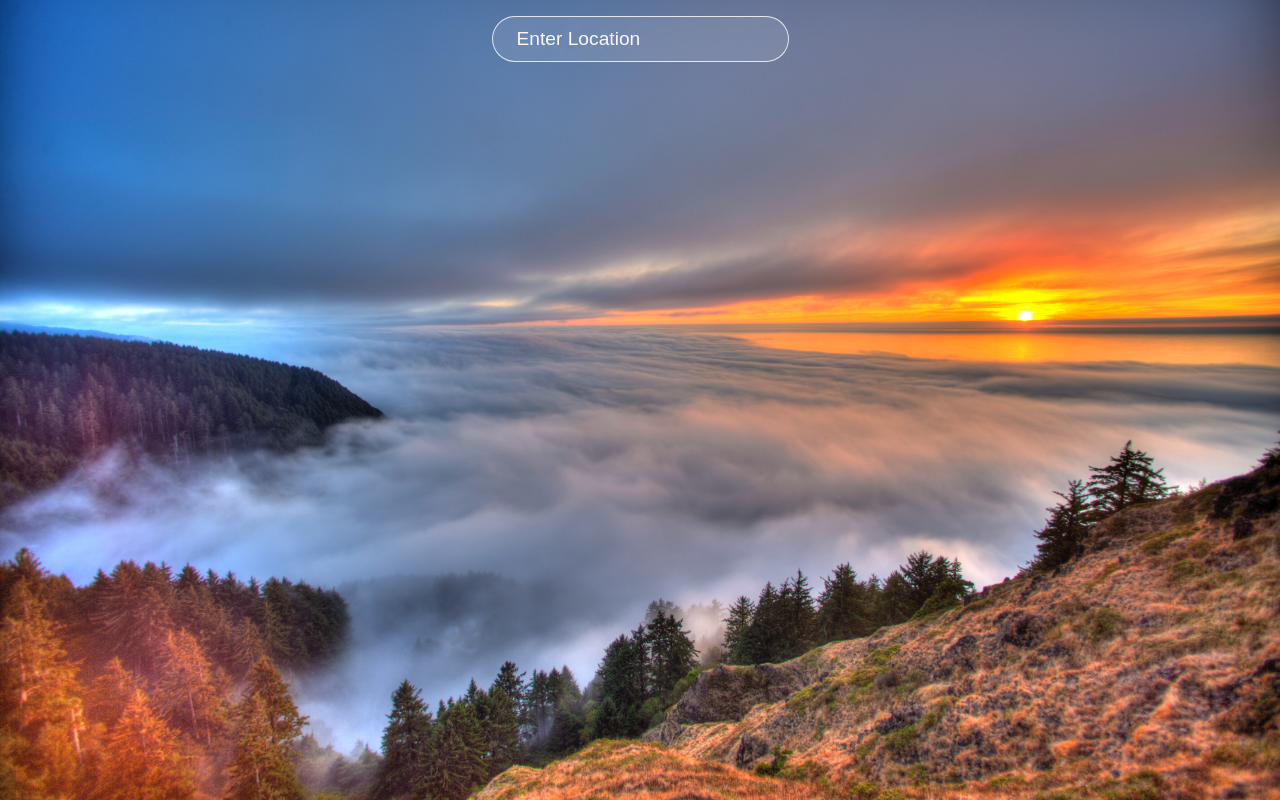
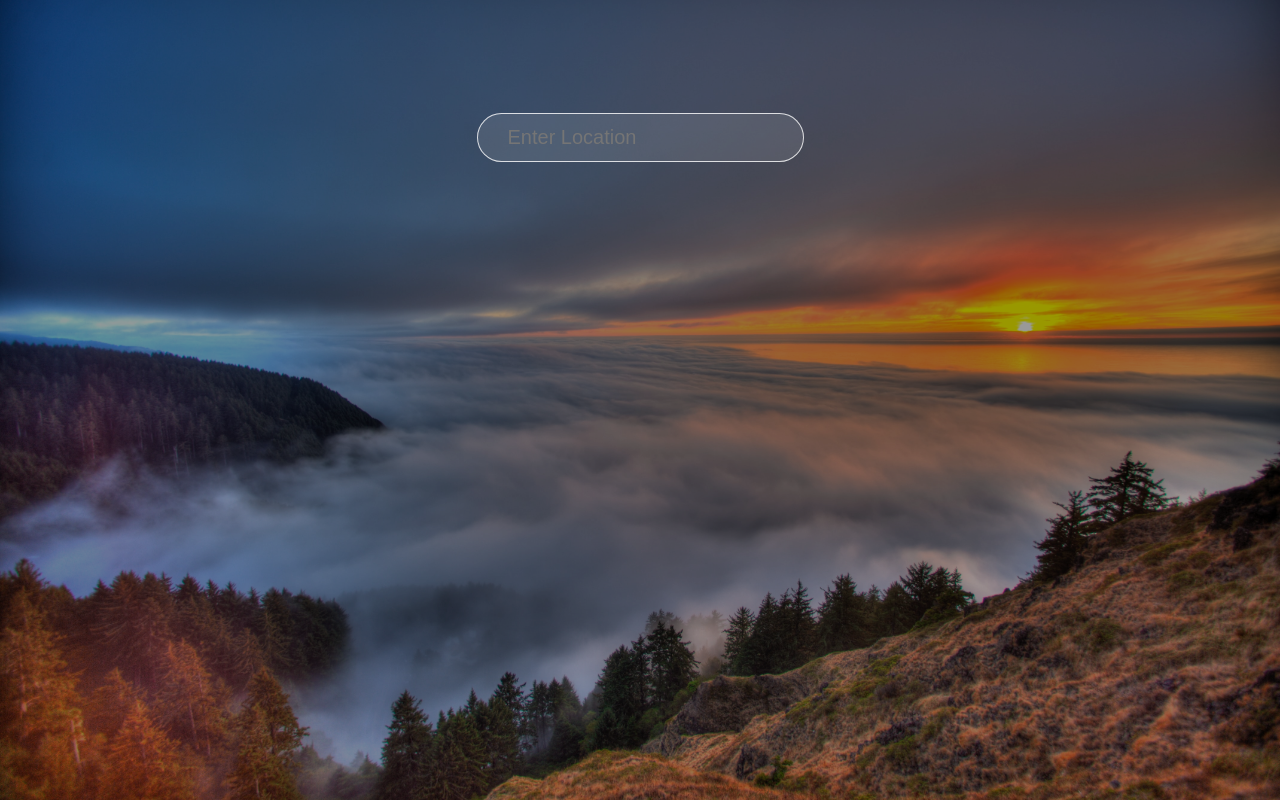
Before and after one commit to samirsharfi/weather, a React (Create React App) app: page / in a window 1280 px wide. Built offline with nearby package versions, Linux system fonts and the light colour scheme.

Commit message:
fix the style

```diff
--- a/src/App.js
+++ b/src/App.js
@@ -43,10 +43,10 @@ function App() {
           <div className="temp">
             {data.main ? <h1>{data.main.temp.toFixed()}°F</h1> : null}
           </div>
+        </div>
           <div className="description">
             {data.weather ? <p className='bold'>{data.weather[0].main}</p> : null}
           </div>
-        </div>
         {data.name &&
           <div className="bottom">
             <div className="feels">
--- a/src/index.css
+++ b/src/index.css
@@ -1,4 +1,3 @@
-
 * {
   box-sizing: border-box;
   margin: 0;
@@ -6,97 +5,68 @@
 }
 
 body {
-  font-family: 'Outfit', 'Segoe UI', 'Roboto', 'Oxygen',
-    'Ubuntu', 'Cantarell', 'Fira Sans', 'Droid Sans', 'Helvetica Neue',
-    sans-serif;
-  -webkit-font-smoothing: antialiased;
-  -moz-osx-font-smoothing: grayscale;
-  width: 100%;
-  height: 100%;
-  background-color: rgba(0,0,0,0.4);
-  background: url('./assets/sunset.jpg') no-repeat center center/cover;
-  display: flex;
- flex-direction: column;
- justify-content: center;
- align-items: center;
-
+  font-family: "Outfit", "Segoe UI", "Roboto", "Oxygen", "Ubuntu", "Cantarell",
+    "Fira Sans", "Droid Sans", "Helvetica Neue", sans-serif;
+  box-sizing: border-box;
+  margin: 0;
+  padding: 0;
+  background: url("./assets/sunset.jpg") no-repeat center center/cover;
 }
-
 p {
-  font-size: 1.6rem;
+  font-size: 30px;
 }
 
 h1 {
-  font-size: 6rem;
+  font-size: 120px;
 }
-
 .app {
+  display: flex;
+  justify-content: space-around;
+  align-items: center;
+  flex-direction: column;
   position: relative;
   color: #fff;
-  width: 700px;
-
+  height: 100vh;
+  background-color: rgba(0, 0, 0, 0.4);
 }
-/* @media screen and (max-width: 900px){
-  .app {
-    width: 100%;
-    height: 600px;
-  }
-  .container{
-    width: 500px;
-  }
-} */
 .app .search {
   text-align: center;
-  padding: 1rem;
+  margin-top: -100px;
 }
-
 .app input {
-  padding: .7rem 1.5rem;
-  font-size: 1.2rem;
+  padding: 12px 30px;
+  font-size: 20px;
   border-radius: 25px;
-  border: 1px solid rgba(255,255,255, 0.8);
-  background: rgba(255,255,255, 0.1);
+  border: 1px solid rgba(255, 255, 255, 0.8);
+  background: rgba(255, 255, 255, 0.1);
   color: #f8f8f8;
 }
-
-::placeholder {
+.placeholder {
   color: #f8f8f8;
 }
-
 .container {
-  height: 700px;
-
-  margin: auto;
-  padding: 0 1rem;
-  position: relative;
-  top: 10%;
   display: flex;
   flex-direction: column;
   justify-content: space-between;
+  align-items: center;
 }
-
-.app .top {
-  width: 100%;
-  margin: 1rem auto;
+.container .top {
+  position: absolute;
+  left: 20%;
+  bottom: 50%;
 }
-
-.app .description {
-  position: relative;
-  right: -90%;
+.container .description {
+  position: absolute;
+  left: 70%;
+  bottom: 55%;
 }
-
-.app .bottom {
-
+.container .bottom {
   display: flex;
   justify-content: space-evenly;
   text-align: center;
-  width: 100%;
-  margin:  auto;
-  padding: 1rem;
+  width: 600px;
+  margin: auto;
+  padding: 20px;
   border-radius: 12px;
-  background-color: rgba(255,255,255, 0.2);
+  background-color: rgba(255, 255, 255, 0.2);
 }
-
-.bold {
-  font-weight: 700;
-}
```
Also changed, not shown: 1 other file (tests, documents, lock files or other folders).
